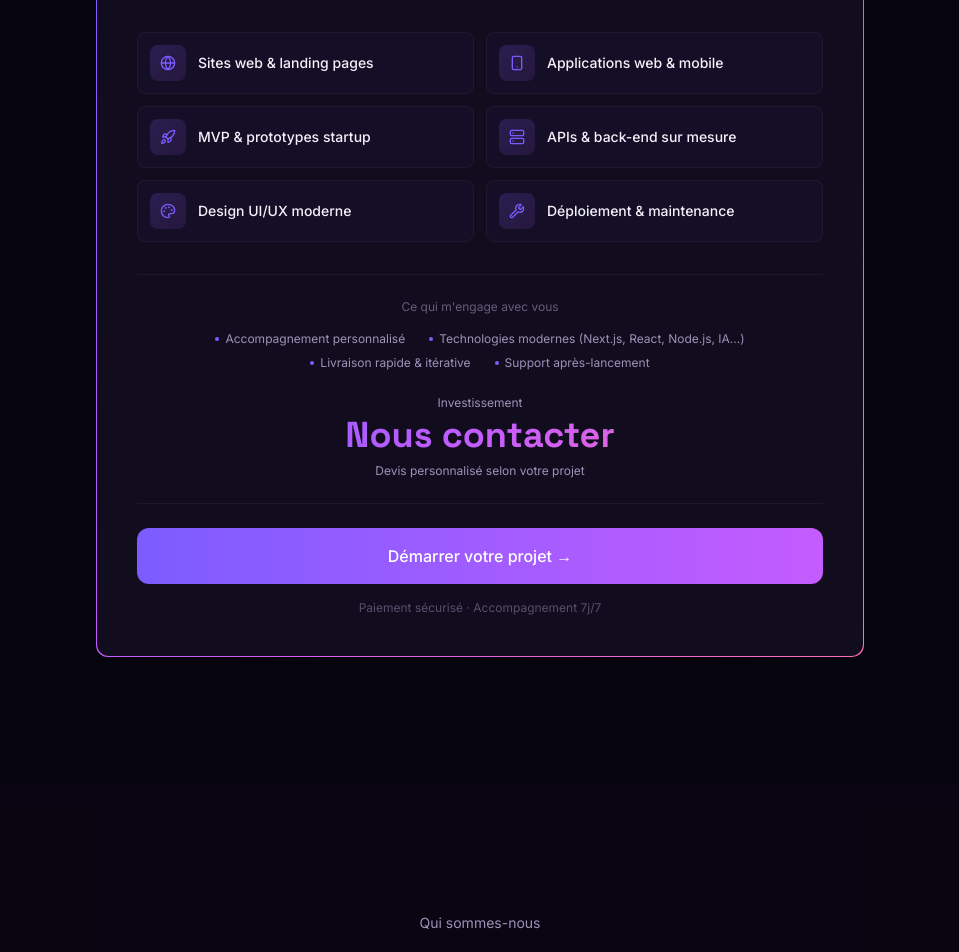
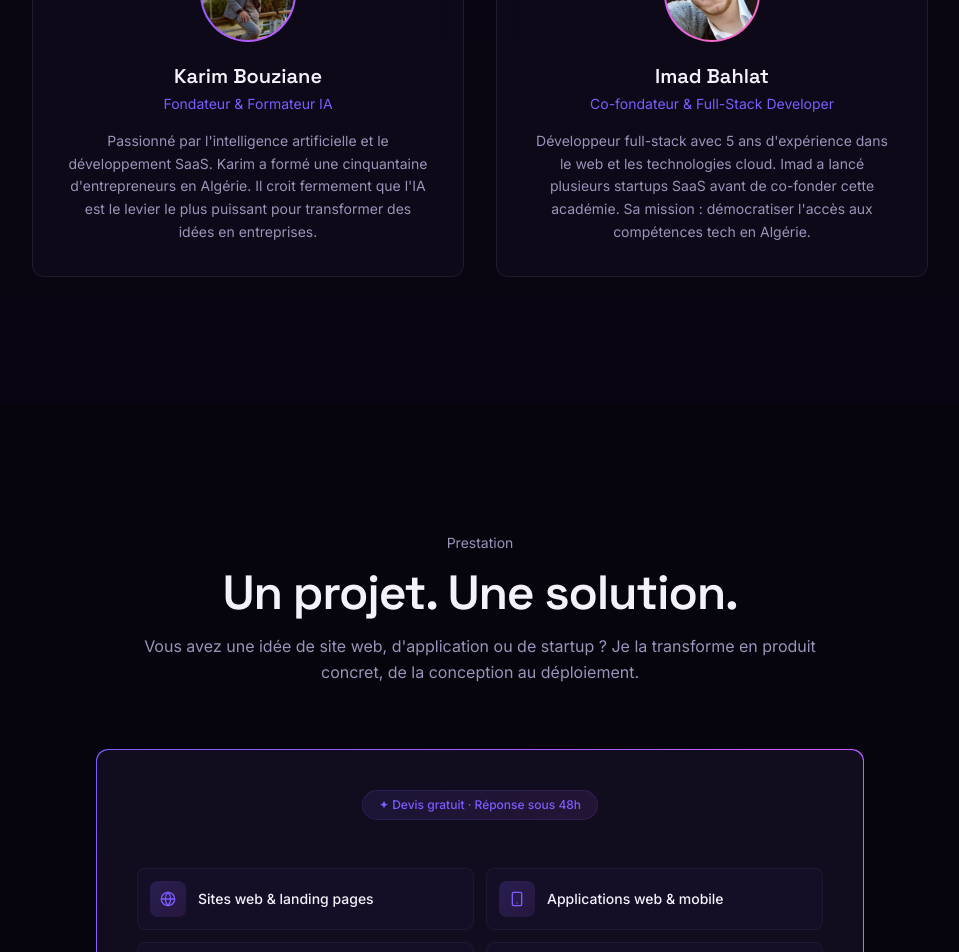
Before and after one commit to karimbzn31/DigitalX-Solutions-, a Next.js app: page / in a window 1280 px wide. Shown: the part 5040-5992 px from the top of the page, without its empty margins (160-1119 px from the left). Built offline with nearby package versions, Linux system fonts and the light colour scheme.

Commit message:
feat: move pricing section after team section

```diff
--- a/src/app/(marketing)/page.tsx
+++ b/src/app/(marketing)/page.tsx
@@ -3,8 +3,8 @@ import { Stats } from "@/components/landing/Stats";
 import { Features } from "@/components/landing/Features";
 import { Modules } from "@/components/landing/Modules";
 import { Testimonials } from "@/components/landing/Testimonials";
+import { TeamSection } from "@/components/landing/TeamSection";
 import { Pricing } from "@/components/landing/Pricing";
-import { TeamSection } from "@/components/landing/TeamSection";
 import { FAQ } from "@/components/landing/FAQ";
 import { CTASection } from "@/components/landing/CTASection";
 
@@ -16,8 +16,8 @@ export default function Home() {
       <Features />
       <Modules />
       <Testimonials />
+      <TeamSection />
       <Pricing />
-      <TeamSection />
       <FAQ />
       <CTASection />
     </>
```
